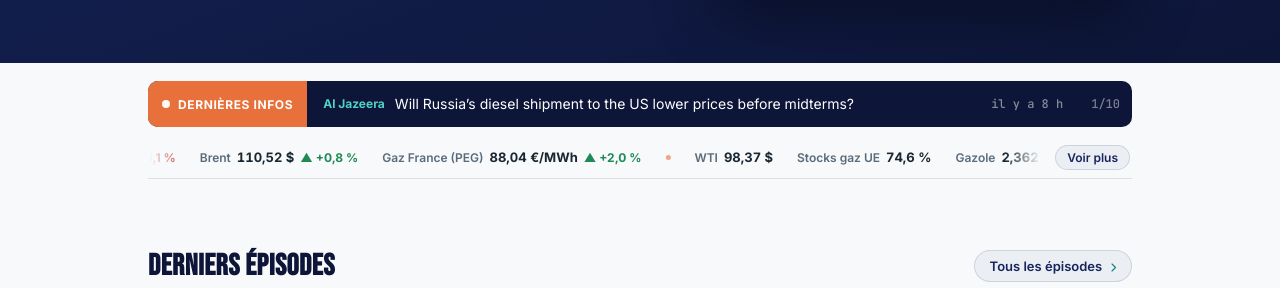
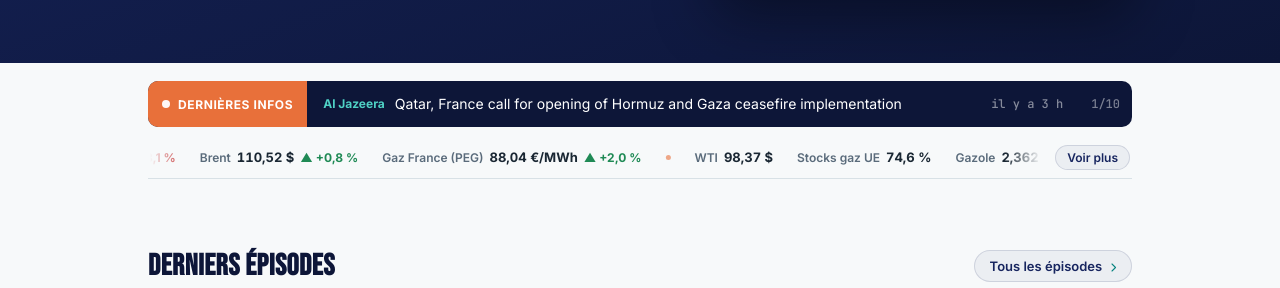
Before and after one commit to InsideEnergyMarkets/Inside-Energy-Markets, a Jekyll site: the page built from index.html, in a window 1280 px wide and 900 px high, scrolled down 417 px. Shown: the part 165-453 px from the top of the window. Built offline with Jekyll 4.4.1, drawn with Linux system fonts in a browser that asks for light colours.

```diff
--- a/_data/incidents.json
+++ b/_data/incidents.json
@@ -1,5 +1,5 @@
 {
- "updated_at": "2026-10-21T23:32:57+00:00",
+ "updated_at": "2026-10-22T05:14:55+00:00",
  "stats": {
   "total_30d": 39,
   "attacks_30d": 34,
--- a/_data/news.json
+++ b/_data/news.json
@@ -1,12 +1,12 @@
 {
- "updated_at": "2026-10-21T23:32:57+00:00",
+ "updated_at": "2026-10-22T05:14:55+00:00",
  "items": [
   {
-   "title": "Will Russia’s diesel shipment to the US lower prices before midterms?",
-   "url": "https://www.aljazeera.com/economy/2026/10/21/will-russias-diesel-shipment-to-the-us-lower-prices-before-midterms?traffic_source=rss",
+   "title": "Qatar, France call for opening of Hormuz and Gaza ceasefire implementation",
+   "url": "https://www.aljazeera.com/news/2026/10/22/qatar-france-call-for-opening-of-hormuz-and-gaza-ceasefire-implementation?traffic_source=rss",
    "source": "Al Jazeera",
    "lang": "en",
-   "date": "2026-10-21T20:54:27+00:00"
+   "date": "2026-10-22T01:45:48+00:00"
   },
   {
    "title": "Au Royaume-Uni, le gouvernement travailliste critiqué pour avoir autorisé un forage gazier en mer du Nord",
--- a/_data/podcast.json
+++ b/_data/podcast.json
@@ -1,5 +1,5 @@
 {
- "updated_at": "2026-10-21T23:32:58+00:00",
+ "updated_at": "2026-10-22T05:14:55+00:00",
  "episodes": {
   "10": {
    "audio": "https://anchor.fm/s/10edf0868/podcast/play/126486789/https%3A%2F%2Fd3ctxlq1ktw2nl.cloudfront.net%2Fstaging%2F2026-8-29%2F489715b9-9275-387d-cec8-06e4f3de2244.mp3",
```
